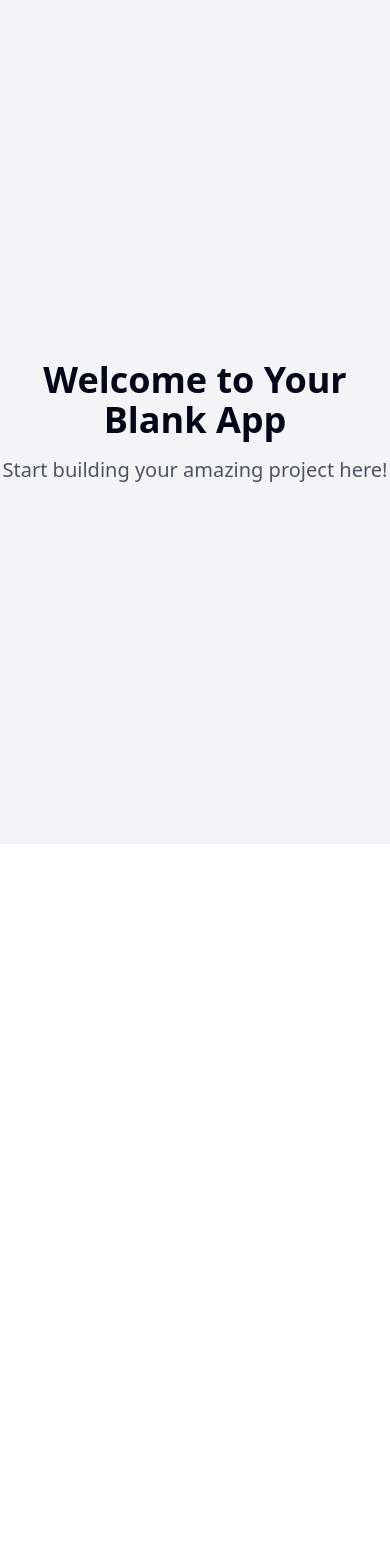
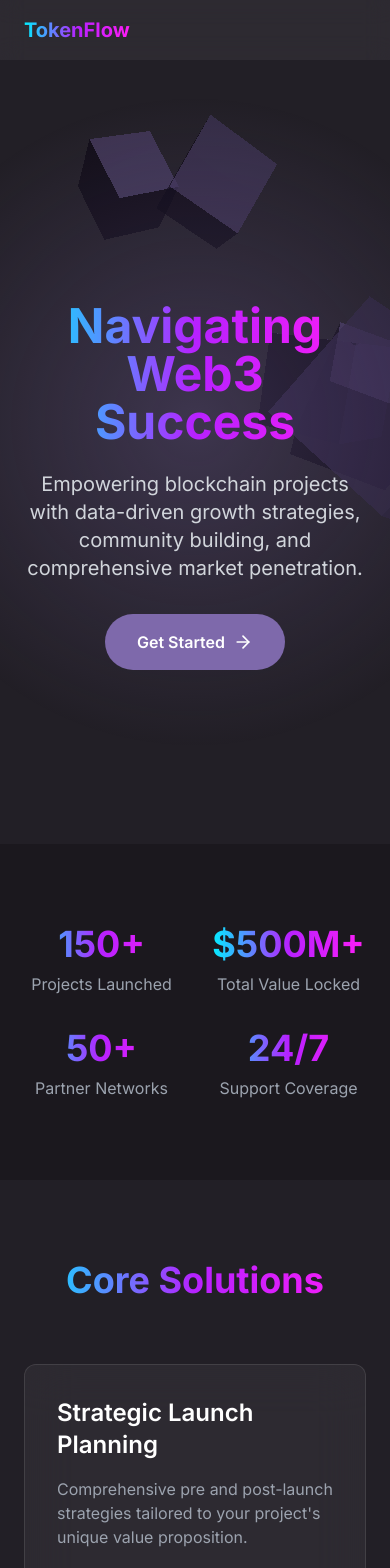
Before and after one commit to AdwaitHack/web3-visionary-79, a React (Vite) app: page / in a window 390 px wide. Shown: the top 1568 px of the page. Before the commit the page ends 844 px from the top, so only its background shows below. Built offline with nearby package versions, Linux system fonts and the light colour scheme.

Commit message:
Implement Web3 Consulting Application
Implement a modern landing page for TokenFlow Consulting with 3D effects, animations, and a responsive design.

```diff
--- a/package.json
+++ b/package.json
@@ -40,11 +40,13 @@
     "@radix-ui/react-toggle-group": "^1.1.0",
     "@radix-ui/react-tooltip": "^1.1.4",
     "@tanstack/react-query": "^5.56.2",
+    "@types/three": "^0.173.0",
     "class-variance-authority": "^0.7.1",
     "clsx": "^2.1.1",
     "cmdk": "^1.0.0",
     "date-fns": "^3.6.0",
     "embla-carousel-react": "^8.3.0",
+    "framer-motion": "^12.4.3",
     "input-otp": "^1.2.4",
     "lucide-react": "^0.462.0",
     "next-themes": "^0.3.0",
@@ -58,6 +60,7 @@
     "sonner": "^1.5.0",
     "tailwind-merge": "^2.5.2",
     "tailwindcss-animate": "^1.0.7",
+    "three": "^0.173.0",
     "vaul": "^0.9.3",
     "zod": "^3.23.8"
   },
--- a/src/index.css
+++ b/src/index.css
@@ -1,11 +1,13 @@
+@import url('https://fonts.googleapis.com/css2?family=Inter:wght@100;200;300;400;500;600;700;800;900&display=swap');
+
 @tailwind base;
 @tailwind components;
 @tailwind utilities;
 
 @layer base {
   :root {
-    --background: 0 0% 100%;
-    --foreground: 222.2 84% 4.9%;
+    --background: 261deg 25% 14%;
+    --foreground: 0deg 0% 100%;
 
     --card: 0 0% 100%;
     --card-foreground: 222.2 84% 4.9%;
@@ -96,6 +98,36 @@
   }
 
   body {
-    @apply bg-background text-foreground;
+    @apply bg-[#221F26] text-white font-sans antialiased;
+  }
+
+  .glass-card {
+    @apply backdrop-blur-xl bg-white/5 border border-white/10 rounded-xl;
+  }
+
+  .glass-effect {
+    @apply backdrop-blur-md bg-white/5;
+  }
+
+  .gradient-text {
+    @apply bg-gradient-to-r from-neon-blue via-neon-purple to-neon-pink text-transparent bg-clip-text;
   }
 }
+
+.hero-gradient {
+  background: radial-gradient(
+    circle at center,
+    rgba(126, 105, 171, 0.3) 0%,
+    rgba(34, 31, 38, 0) 70%
+  );
+}
+
+.floating-animation {
+  animation: floating 3s ease-in-out infinite;
+}
+
+@keyframes floating {
+  0% { transform: translate(0, 0px); }
+  50% { transform: translate(0, 15px); }
+  100% { transform: translate(0, -0px); }
+}
--- a/src/pages/Index.tsx
+++ b/src/pages/Index.tsx
@@ -1,12 +1,197 @@
-// Update this page (the content is just a fallback if you fail to update the page)
+
+import { useEffect, useRef } from "react";
+import * as THREE from "three";
+import { motion } from "framer-motion";
+import { ArrowRight, ChevronRight } from "lucide-react";
 
 const Index = () => {
+  const containerRef = useRef<HTMLDivElement>(null);
+
+  useEffect(() => {
+    if (!containerRef.current) return;
+
+    const scene = new THREE.Scene();
+    const camera = new THREE.PerspectiveCamera(75, window.innerWidth / window.innerHeight, 0.1, 1000);
+    const renderer = new THREE.WebGLRenderer({ alpha: true });
+
+    renderer.setSize(window.innerWidth, window.innerHeight);
+    containerRef.current.appendChild(renderer.domElement);
+
+    // Create floating cubes
+    const geometry = new THREE.BoxGeometry(1, 1, 1);
+    const material = new THREE.MeshPhongMaterial({
+      color: 0x7E69AB,
+      transparent: true,
+      opacity: 0.7,
+    });
+
+    const cubes: THREE.Mesh[] = [];
+
+    for (let i = 0; i < 10; i++) {
+      const cube = new THREE.Mesh(geometry, material);
+      cube.position.set(
+        Math.random() * 10 - 5,
+        Math.random() * 10 - 5,
+        Math.random() * 10 - 5
+      );
+      cube.rotation.set(
+        Math.random() * Math.PI,
+        Math.random() * Math.PI,
+        Math.random() * Math.PI
+      );
+      scene.add(cube);
+      cubes.push(cube);
+    }
+
+    // Add lights
+    const ambientLight = new THREE.AmbientLight(0x404040);
+    scene.add(ambientLight);
+
+    const directionalLight = new THREE.DirectionalLight(0xffffff, 1);
+    directionalLight.position.set(1, 1, 1);
+    scene.add(directionalLight);
+
+    camera.position.z = 5;
+
+    // Animation
+    const animate = () => {
+      requestAnimationFrame(animate);
+
+      cubes.forEach((cube) => {
+        cube.rotation.x += 0.01;
+        cube.rotation.y += 0.01;
+      });
+
+      renderer.render(scene, camera);
+    };
+
+    animate();
+
+    // Handle resize
+    const handleResize = () => {
+      camera.aspect = window.innerWidth / window.innerHeight;
+      camera.updateProjectionMatrix();
+      renderer.setSize(window.innerWidth, window.innerHeight);
+    };
+
+    window.addEventListener("resize", handleResize);
+
+    return () => {
+      window.removeEventListener("resize", handleResize);
+      containerRef.current?.removeChild(renderer.domElement);
+    };
+  }, []);
+
+  const metrics = [
+    { value: "150+", label: "Projects Launched" },
+    { value: "$500M+", label: "Total Value Locked" },
+    { value: "50+", label: "Partner Networks" },
+    { value: "24/7", label: "Support Coverage" },
+  ];
+
+  const solutions = [
+    {
+      title: "Strategic Launch Planning",
+      description: "Comprehensive pre and post-launch strategies tailored to your project's unique value proposition.",
+    },
+    {
+      title: "Community Growth",
+      description: "Building engaged communities through authentic narrative development.",
+    },
+    {
+      title: "KOL Partnerships",
+      description: "Curated influencer partnerships that align with your project values.",
+    },
+    {
+      title: "Market Entry",
+      description: "Technical and marketing advisory for successful token launches.",
+    },
+  ];
+
   return (
-    <div className="min-h-screen flex items-center justify-center bg-gray-100">
-      <div className="text-center">
-        <h1 className="text-4xl font-bold mb-4">Welcome to Your Blank App</h1>
-        <p className="text-xl text-gray-600">Start building your amazing project here!</p>
-      </div>
+    <div className="min-h-screen relative overflow-hidden">
+      <div ref={containerRef} className="absolute inset-0 -z-10" />
+
+      {/* Navigation */}
+      <nav className="fixed top-0 w-full z-50 glass-effect">
+        <div className="container mx-auto px-6 py-4">
+          <div className="flex items-center justify-between">
+            <div className="text-xl font-bold gradient-text">TokenFlow</div>
+            <div className="hidden md:flex items-center space-x-8">
+              <a href="#solutions" className="hover:text-neon-blue transition-colors">Solutions</a>
+              <a href="#about" className="hover:text-neon-blue transition-colors">About</a>
+              <a href="#team" className="hover:text-neon-blue transition-colors">Team</a>
+              <a href="#contact" className="hover:text-neon-blue transition-colors">Contact</a>
+            </div>
+          </div>
+        </div>
+      </nav>
+
+      {/* Hero Section */}
+      <section className="min-h-screen flex items-center justify-center hero-gradient">
+        <div className="container mx-auto px-6 pt-32">
+          <motion.div
+            initial={{ opacity: 0, y: 20 }}
+            animate={{ opacity: 1, y: 0 }}
+            transition={{ duration: 0.8 }}
+            className="text-center"
+          >
+            <h1 className="text-5xl md:text-7xl font-bold mb-6 gradient-text">
+              Navigating Web3 Success
+            </h1>
+            <p className="text-xl md:text-2xl text-gray-300 mb-8 max-w-3xl mx-auto">
+              Empowering blockchain projects with data-driven growth strategies, community building, and comprehensive market penetration.
+            </p>
+            <button className="bg-primary hover:bg-primary-light transition-colors px-8 py-4 rounded-full text-white font-semibold flex items-center mx-auto space-x-2 group">
+              <span>Get Started</span>
+              <ArrowRight className="w-5 h-5 group-hover:translate-x-1 transition-transform" />
+            </button>
+          </motion.div>
+        </div>
+      </section>
+
+      {/* Metrics Section */}
+      <section className="py-20 bg-black/20">
+        <div className="container mx-auto px-6">
+          <div className="grid grid-cols-2 md:grid-cols-4 gap-8">
+            {metrics.map((metric, index) => (
+              <motion.div
+                key={index}
+                initial={{ opacity: 0, y: 20 }}
+                whileInView={{ opacity: 1, y: 0 }}
+                transition={{ delay: index * 0.1 }}
+                className="text-center"
+              >
+                <h3 className="text-4xl md:text-5xl font-bold mb-2 gradient-text">{metric.value}</h3>
+                <p className="text-gray-400">{metric.label}</p>
+              </motion.div>
+            ))}
+          </div>
+        </div>
+      </section>
+
+      {/* Solutions Section */}
+      <section id="solutions" className="py-20">
+        <div className="container mx-auto px-6">
+          <h2 className="text-4xl font-bold text-center mb-16 gradient-text">Core Solutions</h2>
+          <div className="grid md:grid-cols-2 gap-8">
+            {solutions.map((solution, index) => (
+              <motion.div
+                key={index}
+                initial={{ opacity: 0, y: 20 }}
+                whileInView={{ opacity: 1, y: 0 }}
+                transition={{ delay: index * 0.1 }}
+                whileHover={{ scale: 1.02 }}
+                className="glass-card p-8 hover:border-neon-blue/50 transition-colors"
+              >
+                <h3 className="text-2xl font-semibold mb-4">{solution.title}</h3>
+                <p className="text-gray-400">{solution.description}</p>
+                <ChevronRight className="w-6 h-6 text-neon-blue mt-4" />
+              </motion.div>
+            ))}
+          </div>
+        </div>
+      </section>
     </div>
   );
 };
```
Also changed, not shown: tailwind.config.ts (+76 -60 lines), 1 other file (tests, documents, lock files or other folders).
